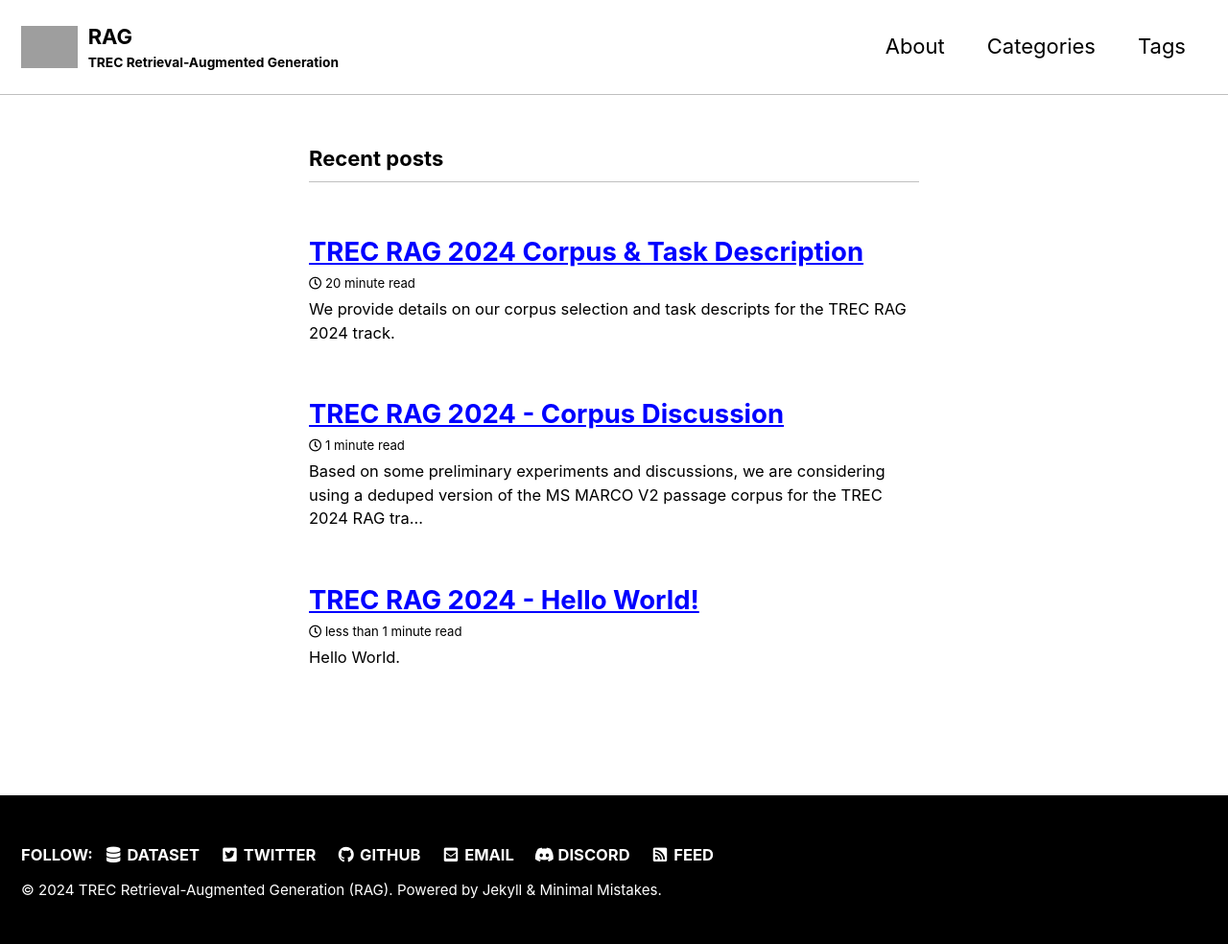
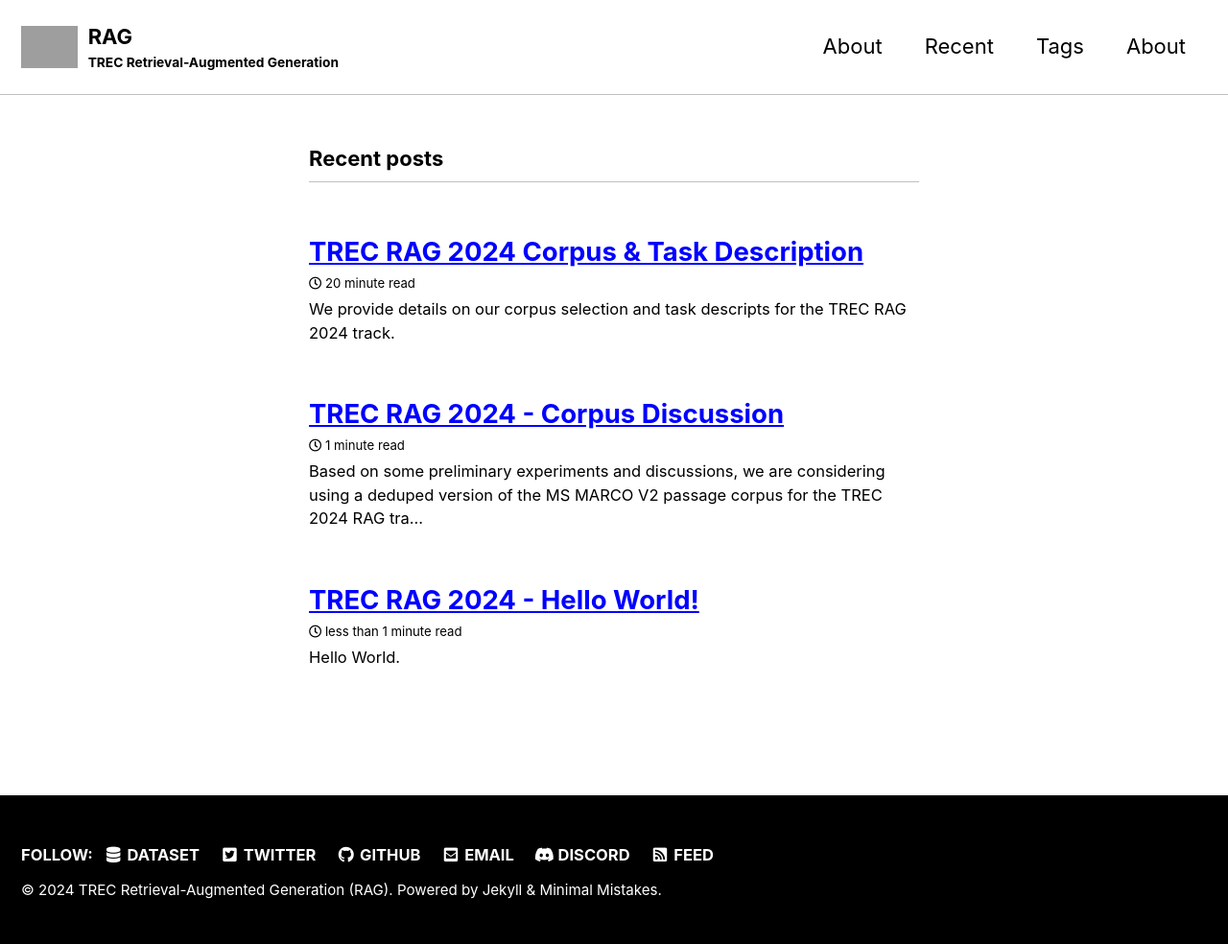
Before and after one commit to TREC-RAG/trec-rag.github.io, a Jekyll site: the page built from docs/index.html, in a window 1280 px wide. Shown: the whole page at 96% size. Built offline with Jekyll 4.4.1, drawn with Linux system fonts in a browser that asks for light colours; cached includes are drawn as plain includes; the list of posts is cut into pages by our own code; grey boxes are pictures that could not be loaded.

Commit message:
base url to about page

```diff
--- a/docs/_data/navigation.yml
+++ b/docs/_data/navigation.yml
@@ -2,10 +2,12 @@
 main:
   - title: "About"
     url: /about/
-  - title: "Categories"
-    url: /
+  - title: "Recent"
+    url: /recent/
   - title: "Tags"
     url: /tags/
+  - title: "About"
+    url: /
     #- title: "Sitemap"
     #  url: /sitemap/
 
```
